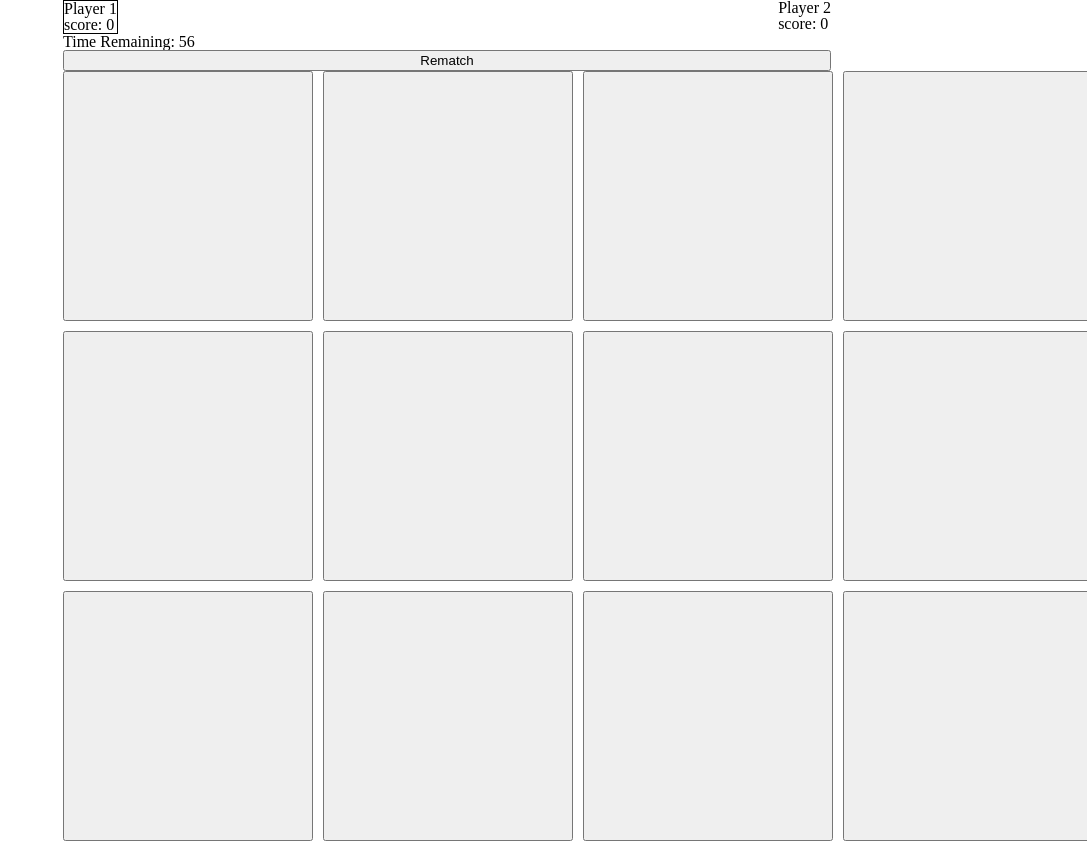
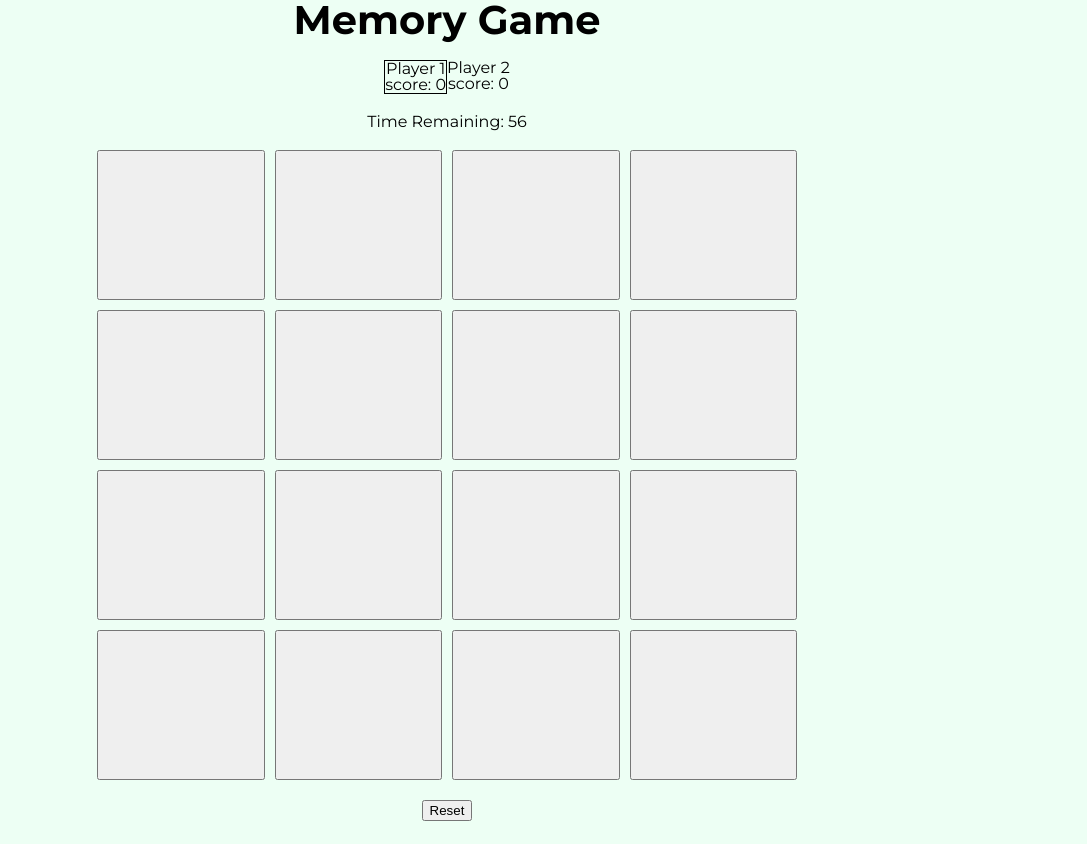
Before and after one commit to pranshu-simform/PracticalTest-HTML-CSS-JS-TS, a website built with Parcel: page index.html in a window 1280 px wide. Shown: the top 844 px of the page, without its empty margins (193-1280 px from the left). After the commit the page ends 821 px from the top, so only its background shows below. Built offline with nearby package versions, Linux system fonts and the light colour scheme; a web font is replaced by a local one.

Commit message:
Add(feature/UI): created initial UI of Game

```diff
--- a/index.html
+++ b/index.html
@@ -4,11 +4,15 @@
     <meta charset="UTF-8">
     <meta name="viewport" content="width=device-width, initial-scale=1.0">
     <title>Memory Game</title>
+    <link rel="preconnect" href="https://fonts.googleapis.com">
+    <link rel="preconnect" href="https://fonts.gstatic.com" crossorigin>
+    <link href="https://fonts.googleapis.com/css2?family=Montserrat:ital,wght@0,100..900;1,100..900&family=Rubik+Doodle+Shadow&display=swap" rel="stylesheet">
     <link rel="stylesheet" href="style.css">
-    <script type="module" src="./dist/script.js"></script>
+    <script defer type="module" src="./dist/script.js"></script>
 </head>
 <body>
     <div class="memorygame">
+        <h1 class="memorygame__title">Memory Game</h1>
         <div class="playerContainer">
             <div class="playerInfo playerActive" id="player1">
                 <p>Player 1</p>
@@ -17,30 +21,13 @@
             <div class="playerInfo" id="player2">
                 <p>Player 2</p>
                 <p id="scoreplayer2">score: 0</p>
-                <!-- <p id="timeplayer2">Time Remaining: 60</p> -->
             </div>
         </div>
         <p id="playerTime">Time Remaining: 60</p>
-        <p class="gameresult"></p>
-        <button>Rematch</button>
+        <!-- <p class="gameresult"></p>
+        <button>Rematch</button> -->
         <!-- <p>Time</p> -->
         <div class="gamecontainer">
-            <!-- <button value="0"></button>
-            <button value="1"></button>
-            <button value="2"></button>
-            <button value="3"></button>
-            <button value="4"></button>
-            <button value="5"></button>
-            <button value="6"></button>
-            <button value="7"></button>
-            <button value="8"></button>
-            <button value="9"></button>
-            <button value="10"></button>
-            <button value="11"></button>
-            <button value="12"></button>
-            <button value="13"></button>
-            <button value="14"></button>
-            <button value="15"></button> -->
         </div>
 
         <button class="resetgame">Reset</button>
--- a/style.css
+++ b/style.css
@@ -1,5 +1,14 @@
 :root{
-
+    --color-white:#fff;
+    --color-green2: #065e3d;
+    --color-green5:#a4dab9;
+    --color-green6:#BCEAD5;
+    --color-green8:#edfff4;
+    --color-red: red;
+    --color-black:#000;
+    --color-blue7:#93c3e6;
+    --shadow-color: #00000034;
+    --font-weight-md: 500;
 }
 
 html, body, div, span, applet, object, iframe,
@@ -44,19 +53,34 @@ table {
 }
 
 body {
+    font-family: "Montserrat", sans-serif;
 	line-height: 1;
-    max-height: 100vh;
+    height: 100vh;
+    display: flex;
     box-sizing: border-box;
+    background-color: var(--color-green8);
 }
 
 
 .memorygame{
     display: flex;
     flex-direction: column;
+    gap: 20px;
+    text-align: center;
     /* justify-content: center; */
     /* align-items: center; */
-    width: 60%;
+    min-height: 100vh;
+    width: 90%;
+    max-width: 700px;
+    align-items: center;
+    justify-content: center;
     margin: auto;
+    /* background-color: var(--color-green6); */
+}
+
+.memorygame__title{
+    font-size: 2.5rem;
+    font-weight: bold;
 }
 
 .playerContainer{
@@ -67,9 +91,10 @@ body {
 
 .gamecontainer{
     display: grid;
-    grid-template-columns: repeat(4,minmax(250px,1fr));
-    grid-template-rows: repeat(4,minmax(250px,1fr));
+    grid-template-columns: repeat(4,1fr);
+    grid-template-rows: repeat(4,150px);
     gap: 10px;
+    width: 100%;
 }
 
 .gamecontainer > button{
```
